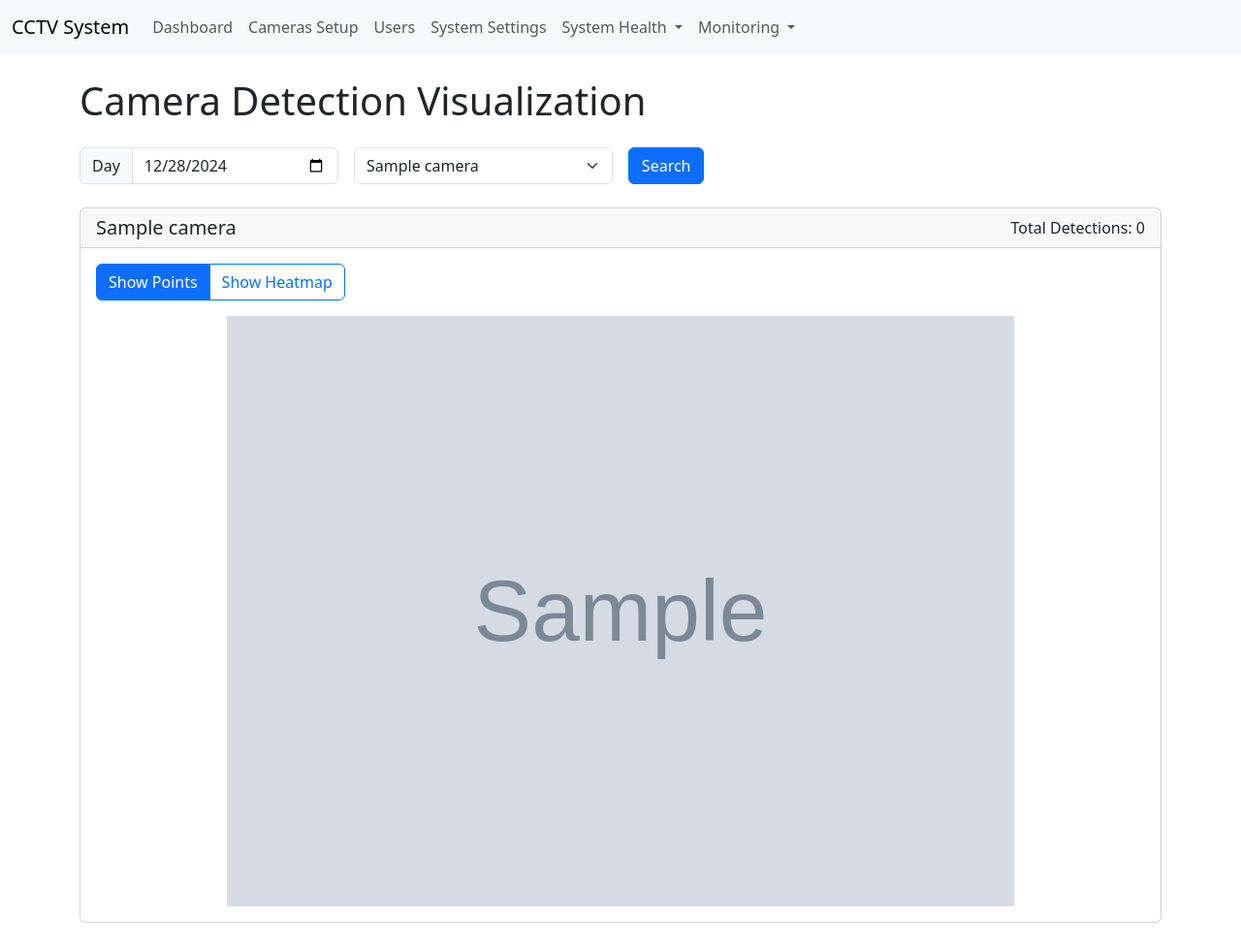
After one commit to pppfkp/cctv_inzynierka, a Django app: page /camera-detections/ in a window 1280 px wide. The commit adds this page. Shown: the whole page at 97% size. Run offline with Django 5.2, Linux system fonts and the light colour scheme; tables that the repository leaves empty hold one stand-in row (values such as "Sample post"); grey boxes marked "Sample" are stand-in pictures.

Commit message:
Made heatmaps generation

```diff
--- a/main_app/main_app/urls.py
+++ b/main_app/main_app/urls.py
@@ -3,7 +3,7 @@ from django.contrib import admin
 from django.urls import path, include
 from face_recognition.views import create_recognition_view, extract_embedding_view, FindClosestEmbeddingView
 from management.views import add_camera_view, add_face_embedding_view, camera_streams_raw_view, containers_status_view, delete_camera_view, edit_camera_view, hard_reset_all_containers_view, hard_restart_container_view, soft_reset_all_containers_view, soft_restart_container_view, start_all_containers_view, start_container_view, stop_all_containers_view, stop_container_view
-from stats.views import detections_view, entries_list_view, recognize_entry_view, recognize_exit_view
+from stats.views import camera_detections_view, detections_view, entries_list_view, recognize_entry_view, recognize_exit_view
 from django.conf import settings
 from django.conf.urls.static import static
 from management.views import home, camera_streams_view
@@ -67,6 +67,7 @@ urlpatterns = [
     path('entry/recognize/', recognize_entry_view, name='recognize_entry'),
     path('exit/recognize/', recognize_exit_view, name='recognize_exit'),
     path('stats/detections/', detections_view, name='detections'),
+    path('camera-detections/', camera_detections_view, name='camera_detections'),
 
     # face recognition
     path('face_recognition/extract_embedding/', extract_embedding_view, name='extract-embedding-view'),
--- a/main_app/management/templates/custom_base.html
+++ b/main_app/management/templates/custom_base.html
@@ -44,6 +44,7 @@
                   <li><a class="dropdown-item" href="{% url 'camera_streams_raw' %}">Live Raw View</a></li>
                   <li><a class="dropdown-item" href="{% url 'entries_list' %}">Entries</a></li>
                   <li><a class="dropdown-item" href="{% url 'detections' %}">Stats</a></li>
+                  <li><a class="dropdown-item" href="{% url 'camera_detections' %}">Heatmaps</a></li>
                 </ul>
               </li>
             </ul>
--- /dev/null
+++ b/main_app/stats/templates/camera_detections.html
@@ -0,0 +1,189 @@
+{% extends 'custom_base.html' %}
+
+{% block content %}
+<div class="container mt-4">
+    <div class="d-flex justify-content-between align-items-center mb-4">
+        <h1 class="text-center mb-0">Camera Detection Visualization</h1>
+    </div>
+
+    <!-- Search and Filter Form -->
+    <form method="get" class="mb-4">
+        <div class="row g-3">
+            <div class="col-md-3">
+                <div class="input-group">
+                    <span class="input-group-text">Day</span>
+                    <input type="date" name="date_from" class="form-control" value="{{ date_from|date:'Y-m-d' }}">
+                </div>
+            </div>
+            <div class="col-md-3">
+                <select name="camera" class="form-select" aria-label="Select Camera">
+                    {% for cam in cameras %}
+                    <option value="{{ cam.id }}" {% if cam.id == camera.id %}selected{% endif %}>
+                        {{ cam.name }}
+                    </option>
+                    {% endfor %}
+                </select>
+            </div>
+            <div class="col-md-1">
+                <button type="submit" class="btn btn-primary w-100">Search</button>
+            </div>
+        </div>
+    </form>
+
+    <div class="card mb-4">
+        <div class="card-header">
+            <div class="d-flex justify-content-between align-items-center">
+                <h5 class="mb-0">{{ camera.name }}</h5>
+                <span>Total Detections: {{ total_detections }}</span>
+            </div>
+        </div>
+        <div class="card-body">
+            <div class="row mb-3">
+                <div class="col-12">
+                    <div class="btn-group" role="group">
+                        <button type="button" class="btn btn-outline-primary active" id="showPoints">Show Points</button>
+                        <button type="button" class="btn btn-outline-primary" id="showHeatmap">Show Heatmap</button>
+                    </div>
+                </div>
+            </div>
+            <div class="detection-container">
+                <div class="detection-wrapper">
+                    <img id="cameraImage" src="{{ camera.photo.url }}" alt="Camera Reference" class="camera-image">
+                    <canvas id="detectionCanvas" class="detection-canvas"></canvas>
+                </div>
+            </div>
+        </div>
+    </div>
+</div>
+
+<style>
+.detection-container {
+    width: 100%;
+    overflow: hidden;
+}
+
+.detection-wrapper {
+    position: relative;
+    width: 100%;
+    max-width: 100%;
+    height: 0;
+    padding-bottom: 56.25%; /* 16:9 aspect ratio */
+}
+
+.camera-image {
+    position: absolute;
+    top: 0;
+    left: 0;
+    width: 100%;
+    height: 100%;
+    object-fit: contain;
+}
+
+.detection-canvas {
+    position: absolute;
+    top: 0;
+    left: 0;
+    width: 100%;
+    height: 100%;
+    pointer-events: none;
+}
+</style>
+
+<script>
+const canvas = document.getElementById('detectionCanvas');
+const ctx = canvas.getContext('2d');
+const image = document.getElementById('cameraImage');
+const detectionPoints = {{ detection_points|safe }};
+const heatmapData = {{ heatmap_data|safe }};
+let currentMode = 'points';
+
+function resizeCanvas() {
+    // Set canvas size to match image display size
+    const rect = image.getBoundingClientRect();
+    canvas.width = rect.width;
+    canvas.height = rect.height;
+
+    // Redraw current visualization
+    if (currentMode === 'points') {
+        drawPoints();
+    } else {
+        drawHeatmap();
+    }
+}
+
+function scaleCoordinates(x, y) {
+    const scaleX = canvas.width / 1920;
+    const scaleY = canvas.height / 1080;
+    return {
+        x: x * scaleX,
+        y: y * scaleY
+    };
+}
+
+function drawPoints() {
+    ctx.clearRect(0, 0, canvas.width, canvas.height);
+    ctx.fillStyle = 'rgba(255, 0, 0, 0.5)';
+
+    detectionPoints.forEach(point => {
+        const scaled = scaleCoordinates(point.x, point.y);
+        ctx.beginPath();
+        // Scale point size based on canvas size
+        const pointSize = Math.max(3, Math.min(5, canvas.width / 384));
+        ctx.arc(scaled.x, scaled.y, pointSize, 0, Math.PI * 2);
+        ctx.fill();
+    });
+}
+
+function drawHeatmap() {
+    ctx.clearRect(0, 0, canvas.width, canvas.height);
+
+    // Find max value for normalization
+    const maxValue = Math.max(...heatmapData.flat());
+
+    // Size of each grid cell
+    const cellWidth = canvas.width / 48;
+    const cellHeight = canvas.height / 27;
+
+    heatmapData.forEach((row, y) => {
+        row.forEach((value, x) => {
+            if (value > 0) {
+                const intensity = value / maxValue;
+                ctx.fillStyle = `rgba(255, 0, 0, ${intensity * 0.7})`;
+                ctx.fillRect(
+                    x * cellWidth,
+                    y * cellHeight,
+                    cellWidth,
+                    cellHeight
+                );
+            }
+        });
+    });
+}
+
+// Handle resize
+window.addEventListener('resize', resizeCanvas);
+image.addEventListener('load', resizeCanvas);
+
+// Initial setup
+resizeCanvas();
+
+// Button handlers
+document.getElementById('showPoints').addEventListener('click', function() {
+    if (currentMode !== 'points') {
+        currentMode = 'points';
+        this.classList.add('active');
+        document.getElementById('showHeatmap').classList.remove('active');
+        drawPoints();
+    }
+});
+
+document.getElementById('showHeatmap').addEventListener('click', function() {
+    if (currentMode !== 'heatmap') {
+        currentMode = 'heatmap';
+        this.classList.add('active');
+        document.getElementById('showPoints').classList.remove('active');
+        drawHeatmap();
+    }
+});
+</script>
+{% endblock %}
--- a/main_app/stats/views.py
+++ b/main_app/stats/views.py
@@ -18,7 +18,7 @@ from django.db.models.functions import Trunc
 from django.utils import timezone
 from datetime import datetime, timedelta
 from django.db.models import F, ExpressionWrapper, DateTimeField, DurationField
-
+from django.shortcuts import get_object_or_404
 from .utils import recognize_entry, recognize_exit
 
 @staff_member_required(login_url='admin:login')
@@ -388,3 +388,66 @@ def detections_view(request):
     }
 
     return render(request, 'detections.html', context)
+
+def camera_detections_view(request):
+    Entry = apps.get_model('stats', 'Entry')
+    Detection = apps.get_model('stats', 'Detection')
+    Camera = apps.get_model('management', 'Camera')
+
+    # Get filter parameters
+    date_from = request.GET.get('date_from')
+    camera_id = request.GET.get('camera')
+
+    # Convert date_from to datetime or use today
+    if date_from:
+        date_from = datetime.strptime(date_from, '%Y-%m-%d')
+    else:
+        date_from = timezone.now().replace(hour=0, minute=0, second=0, microsecond=0)
+
+    date_to = date_from + timedelta(days=1)
+
+    # Get camera or 404
+    if not camera_id:
+        camera = Camera.objects.filter(enabled=True).first()
+    else:
+        camera = get_object_or_404(Camera, id=camera_id, enabled=True)
+
+    # Get detections for the camera
+    detections = Detection.objects.filter(
+        camera=camera,
+        time__gte=date_from,
+        time__lt=date_to
+    ).values('x', 'y', 'w', 'h', 'time')
+
+    # Calculate foot positions (bottom center of bounding box)
+    detection_points = [
+        {
+            'x': d['x'],
+            'y': d['y'] + (d['h'] / 2),  # Bottom center
+            'time': d['time'].isoformat()
+        } for d in detections
+    ]
+
+    # Create heatmap data
+    # We'll create a 48x27 grid (40px squares for 1920x1080)
+    heatmap_data = [[0 for _ in range(48)] for _ in range(27)]
+
+    for point in detection_points:
+        # Convert coordinates to grid positions
+        grid_x = min(47, max(0, int(point['x'] * 48 / 1920)))
+        grid_y = min(26, max(0, int(point['y'] * 27 / 1080)))
+        heatmap_data[grid_y][grid_x] += 1
+
+    # Get all cameras for dropdown
+    cameras = Camera.objects.filter(enabled=True)
+
+    context = {
+        'date_from': date_from,
+        'camera': camera,
+        'cameras': cameras,
+        'detection_points': json.dumps(detection_points),
+        'heatmap_data': json.dumps(heatmap_data),
+        'total_detections': len(detection_points)
+    }
+
+    return render(request, 'camera_detections.html', context)
```
